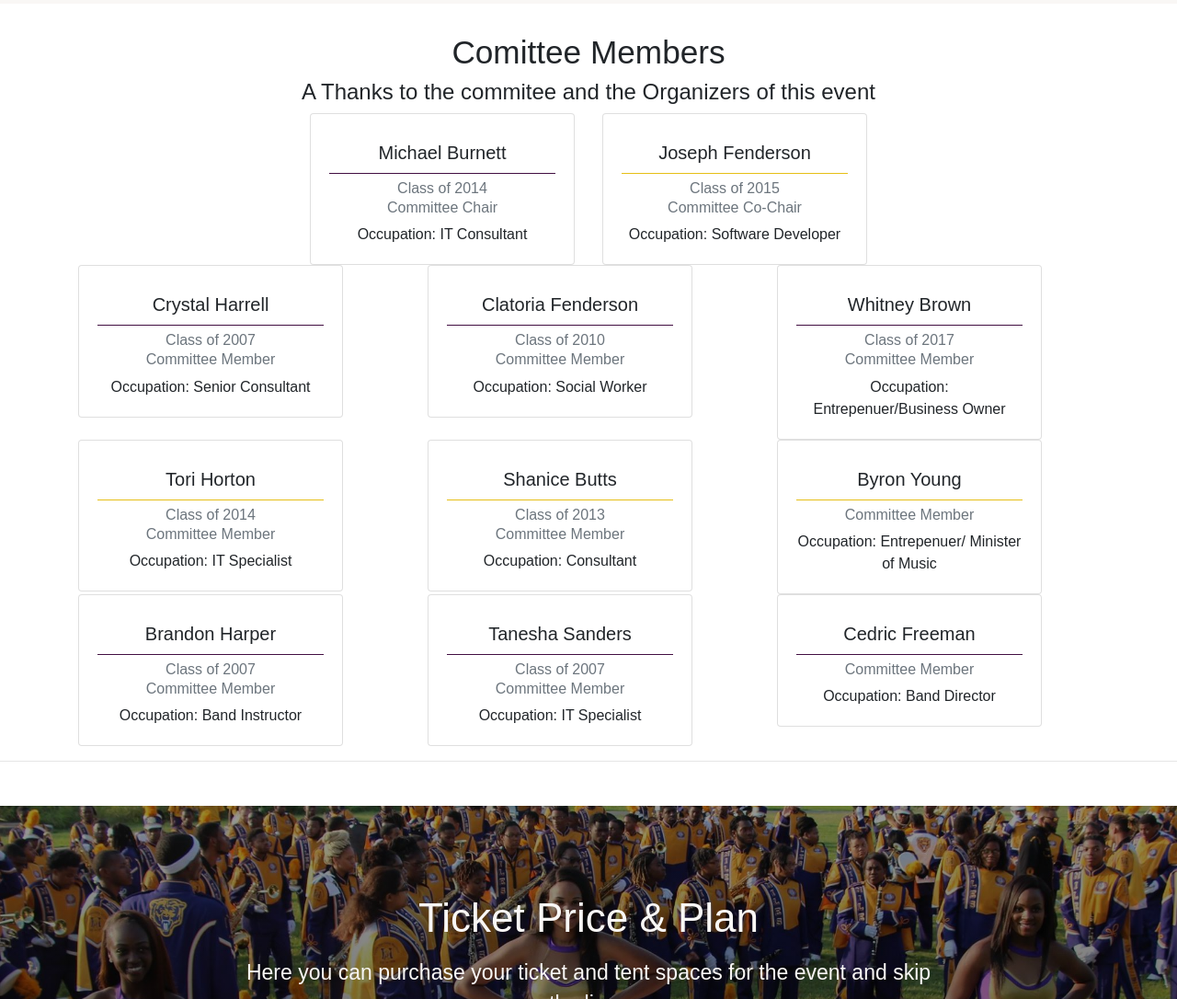
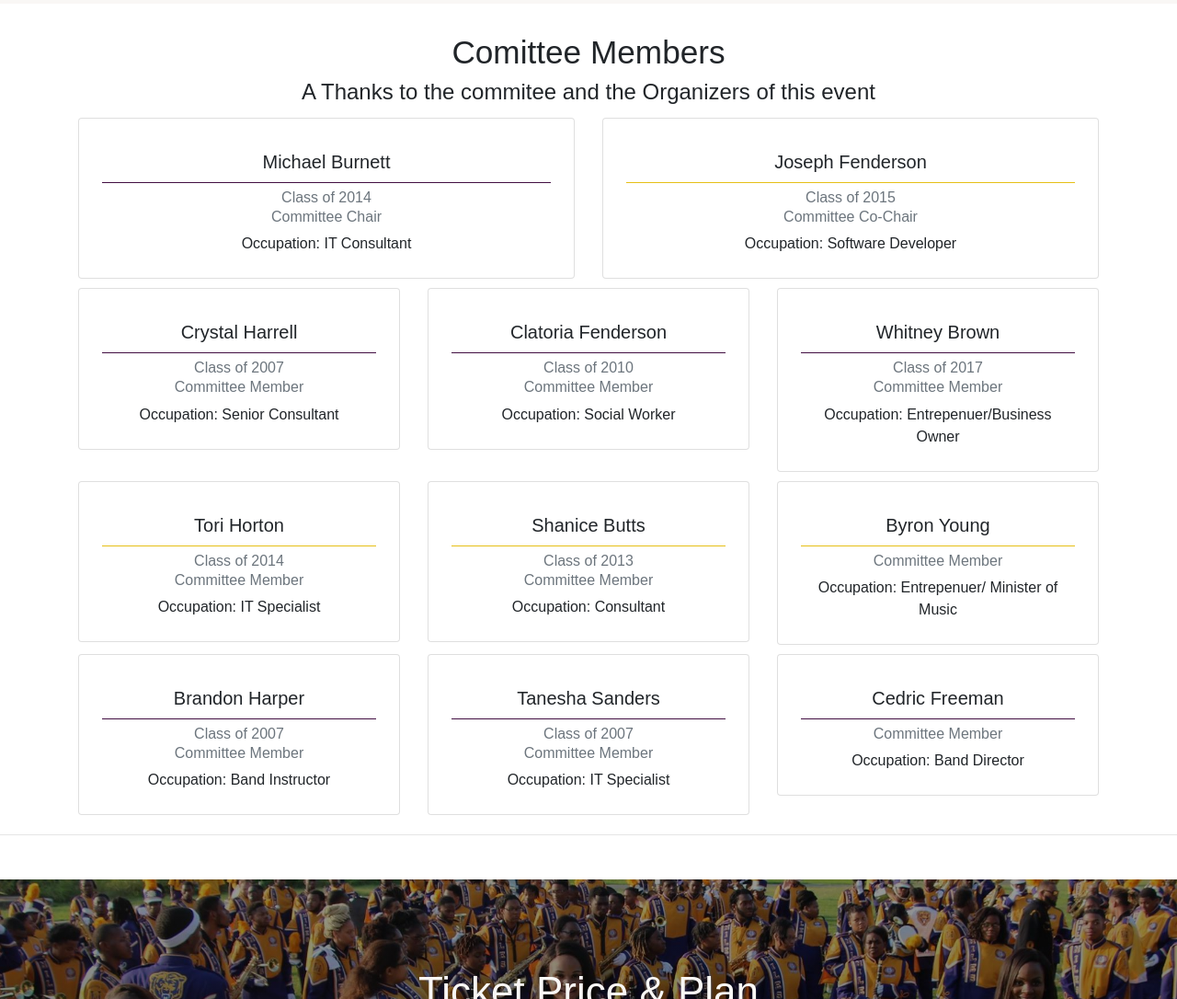
Before and after one commit to JFenderson/pmm-deploy, a website built with webpack: page src/html/index.html in a window 1280 px wide. Shown: the part 1728-2814 px from the top of the page at 92% size. Built offline with nearby package versions, Linux system fonts and the light colour scheme; a script that the page names is missing.

Commit message:
comittee style

```diff
--- a/src/html/index.html
+++ b/src/html/index.html
@@ -312,7 +312,6 @@
 
     <!-- comittee members and people that helped make it possible -->
     <div class="container-fluid comittee-area block" id="comittee">
-      <a name="commitee"></a>
       <div class="container">
         <h1>Comittee Members</h1>
         <h2>A Thanks to the commitee and the Organizers of this event</h2>
@@ -320,9 +319,8 @@
       <div class="container">
         <div class="row top-comittee">
           <!-- person 1 -->
-          <div class="row">
             <div class="col-sm-6 col-md-6 col-lg-6 col-xl-6">
-              <div class="card" style="width: 18rem;">
+              <div class="card comittee-card">
                 <div class="card-body">
                   <h5 class="card-title comittee-line-purple">Michael Burnett</h5>
                   <h6 class="card-subtitle mb-2 text-muted">Class of 2014</h6>
@@ -332,7 +330,7 @@
               </div>
             </div>
             <div class="col-sm-6 col-md-6 col-lg-6 col-xl-6">
-              <div class="card" style="width: 18rem;">
+              <div class="card comittee-card">
                 <div class="card-body">
                   <h5 class="card-title comittee-line-gold">Joseph Fenderson</h5>
                   <h6 class="card-subtitle mb-2 text-muted">Class of 2015</h6>
@@ -341,12 +339,11 @@
                 </div>
               </div>
             </div>
-          </div>
         </div>
         <!-- person 2 -->
         <div class="row">
           <div class="col-sm-6 col-md-4 col-lg-4 col-xl-4">
-            <div class="card" style="width: 18rem;">
+            <div class="card comittee-card">
               <div class="card-body">
                 <h5 class="card-title comittee-line-purple">Crystal Harrell</h5>
                 <h6 class="card-subtitle mb-2 text-muted">Class of 2007</h6>
@@ -356,7 +353,7 @@
             </div>
           </div>
           <div class="col-sm-6 col-md-4 col-lg-4 col-xl-4">
-            <div class="card" style="width: 18rem;">
+            <div class="card comittee-card">
               <div class="card-body">
                 <h5 class="card-title comittee-line-purple">Clatoria Fenderson</h5>
                 <h6 class="card-subtitle mb-2 text-muted">Class of 2010</h6>
@@ -366,7 +363,7 @@
             </div>
           </div>
           <div class="col-sm-6 col-md-4 col-lg-4 col-xl-4">
-            <div class="card" style="width: 18rem;">
+            <div class="card comittee-card">
               <div class="card-body">
                 <h5 class="card-title comittee-line-purple">Whitney Brown</h5>
                 <h6 class="card-subtitle mb-2 text-muted">Class of 2017</h6>
@@ -378,7 +375,7 @@
         </div>
         <div class="row">
           <div class="col-sm-6 col-md-4 col-lg-4 col-xl-4">
-            <div class="card" style="width: 18rem;">
+            <div class="card comittee-card">
               <div class="card-body">
                 <h5 class="card-title comittee-line-gold">Tori Horton</h5>
                 <h6 class="card-subtitle mb-2 text-muted">Class of 2014</h6>
@@ -388,7 +385,7 @@
             </div>
           </div>
           <div class="col-sm-6 col-md-4 col-lg-4 col-xl-4">
-            <div class="card" style="width: 18rem;">
+            <div class="card comittee-card">
               <div class="card-body">
                 <h5 class="card-title comittee-line-gold">Shanice Butts</h5>
                 <h6 class="card-subtitle mb-2 text-muted">Class of 2013</h6>
@@ -398,7 +395,7 @@
             </div>
           </div>
           <div class="col-sm-6 col-md-4 col-lg-4 col-xl-4">
-            <div class="card" style="width: 18rem;">
+            <div class="card comittee-card">
               <div class="card-body">
                 <h5 class="card-title comittee-line-gold">Byron Young</h5>
                 <h6 class="card-subtitle mb-2 text-muted">Committee Member</h6>
@@ -409,7 +406,7 @@
         </div>
         <div class="row">
           <div class="col-sm-6 col-md-4 col-lg-4 col-xl-4">
-            <div class="card" style="width: 18rem;">
+            <div class="card comittee-card">
               <div class="card-body">
                 <h5 class="card-title comittee-line-purple">Brandon Harper</h5>
                 <h6 class="card-subtitle mb-2 text-muted">Class of 2007</h6>
@@ -419,7 +416,7 @@
             </div>
           </div>
           <div class="col-sm-6 col-md-4 col-lg-4 col-xl-4">
-            <div class="card" style="width: 18rem;">
+            <div class="card comittee-card">
               <div class="card-body">
                 <h5 class="card-title comittee-line-purple">Tanesha Sanders</h5>
                 <h6 class="card-subtitle mb-2 text-muted">Class of 2007</h6>
@@ -429,7 +426,7 @@
             </div>
           </div>
           <div class="col-sm-6 col-md-4 col-lg-4 col-xl-4">
-            <div class="card" style="width: 18rem;">
+            <div class="card comittee-card">
               <div class="card-body">
                 <h5 class="card-title comittee-line-purple">Cedric Freeman</h5>
                 <h6 class="card-subtitle mb-2 text-muted">Committee Member</h6>
--- a/src/styles/index.css
+++ b/src/styles/index.css
@@ -449,6 +449,13 @@ li {
 .comittee-wrapper {
     margin: 0 -5px;
     padding-top: 2em;
+}
+
+.comittee-card{
+    padding: 5px;
+    min-width: 75%;
+    max-width: 100%;
+    margin: 5px auto;
 }
 
 .comittee-box {
```
Also changed, not shown: dist/index.html.
